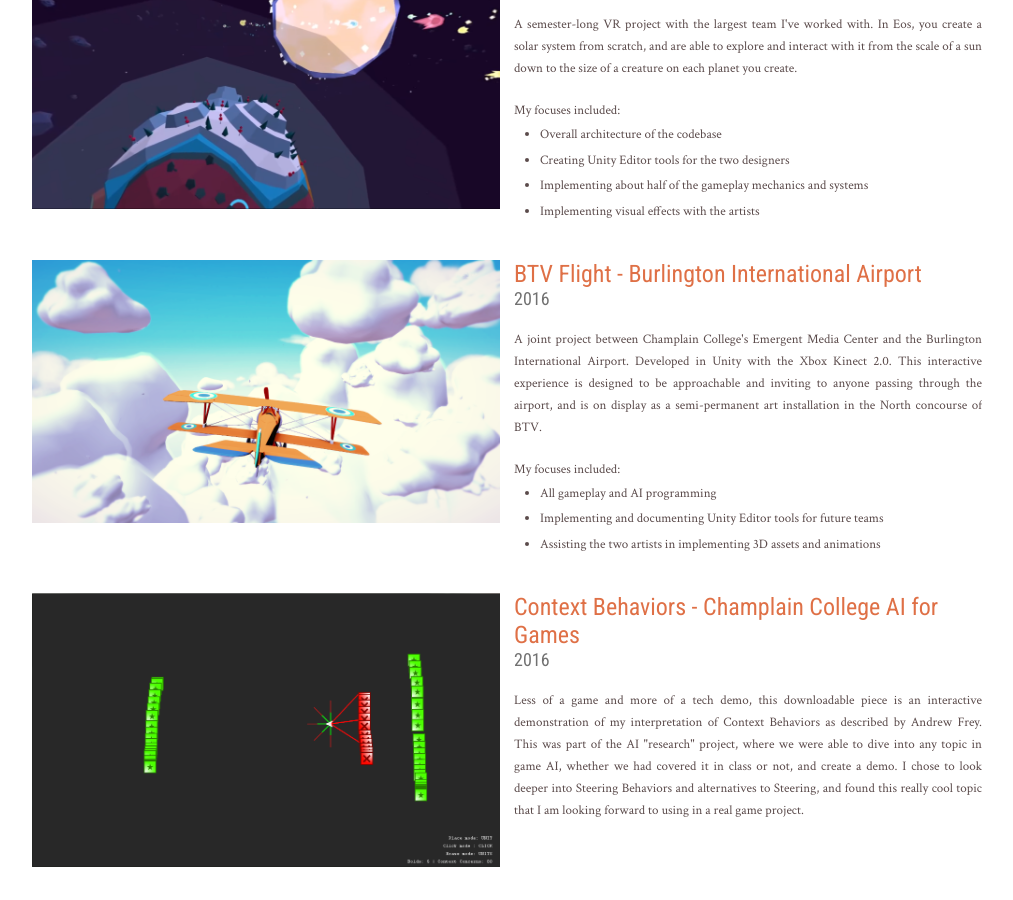
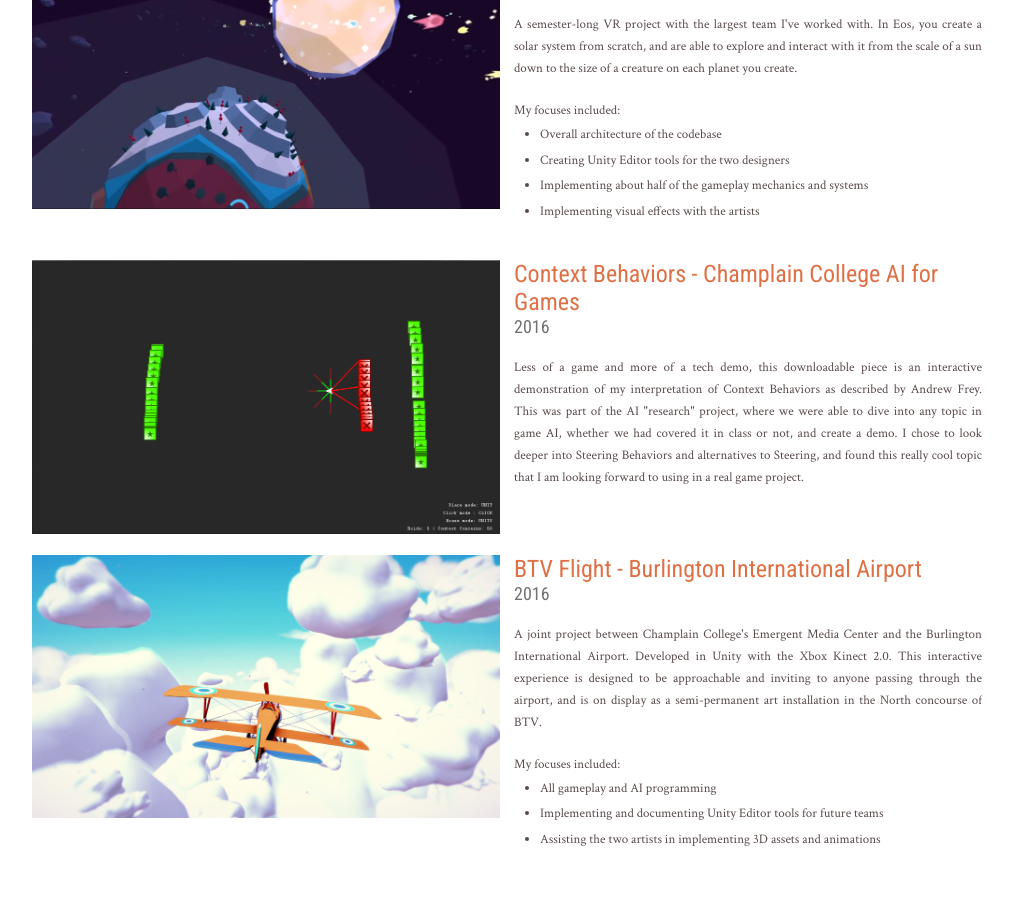
Before and after one commit to growlitheharpo/growlitheharpo.github.io, a Jekyll site: the page built from index.html, in a window 1280 px wide and 900 px high, scrolled down 856 px. Shown: the whole window, without its empty margins (133-1146 px from the left). Built offline with Jekyll 4.4.1, drawn with Linux system fonts in a browser that asks for light colours.

Commit message:
Reorder main page

```diff
--- a/index.html
+++ b/index.html
@@ -9,6 +9,6 @@ layout: default
     {% include frontblurb.html data=site.data.portfolio.destiny2 %}
     {% include frontblurb.html data=site.data.portfolio.remod %}
     {% include frontblurb.html data=site.data.portfolio.eos %}
+    {% include frontblurb.html data=site.data.portfolio.contextbhvr %}
     {% include frontblurb.html data=site.data.portfolio.btvflight %}
-    {% include frontblurb.html data=site.data.portfolio.contextbhvr %}
 </div>
```
